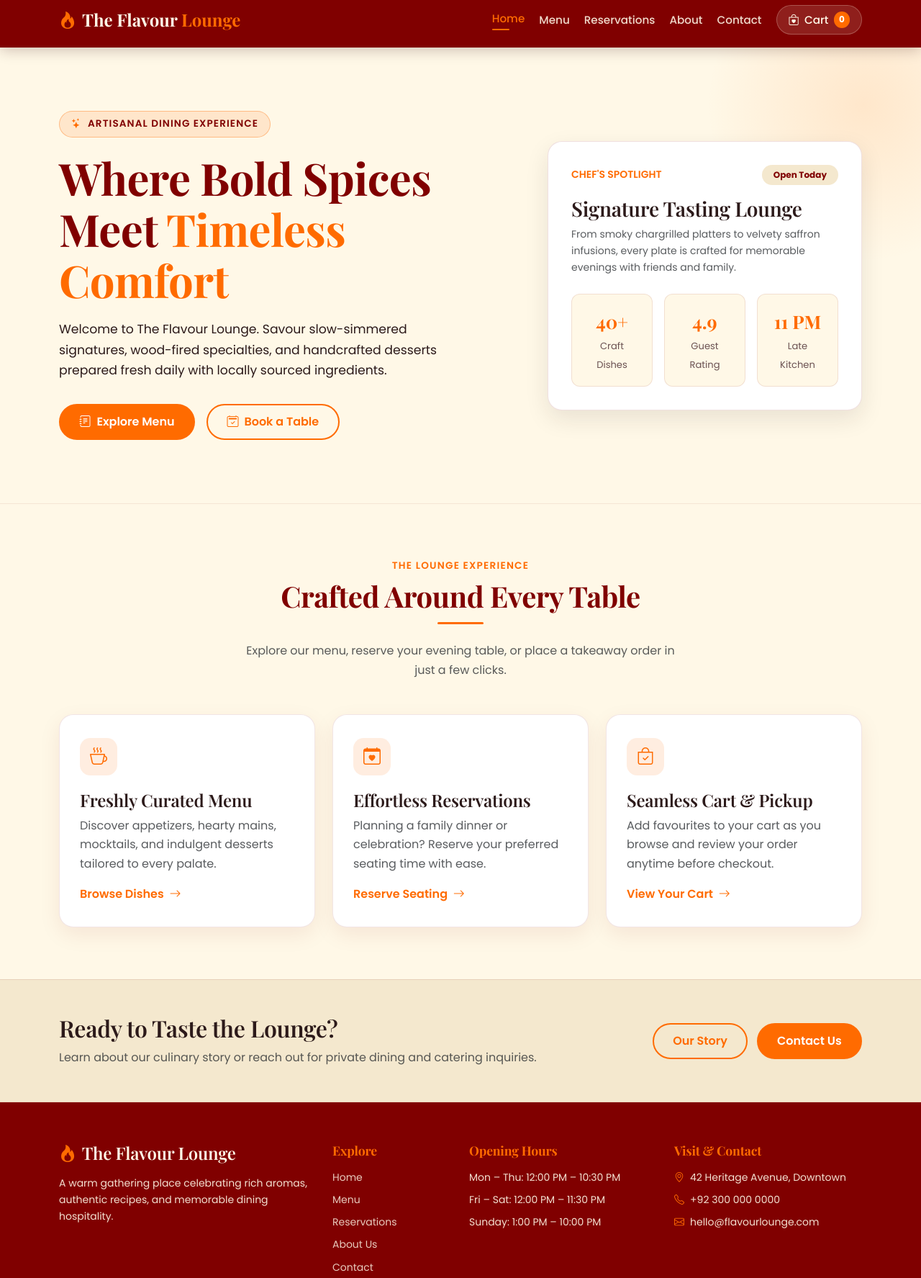
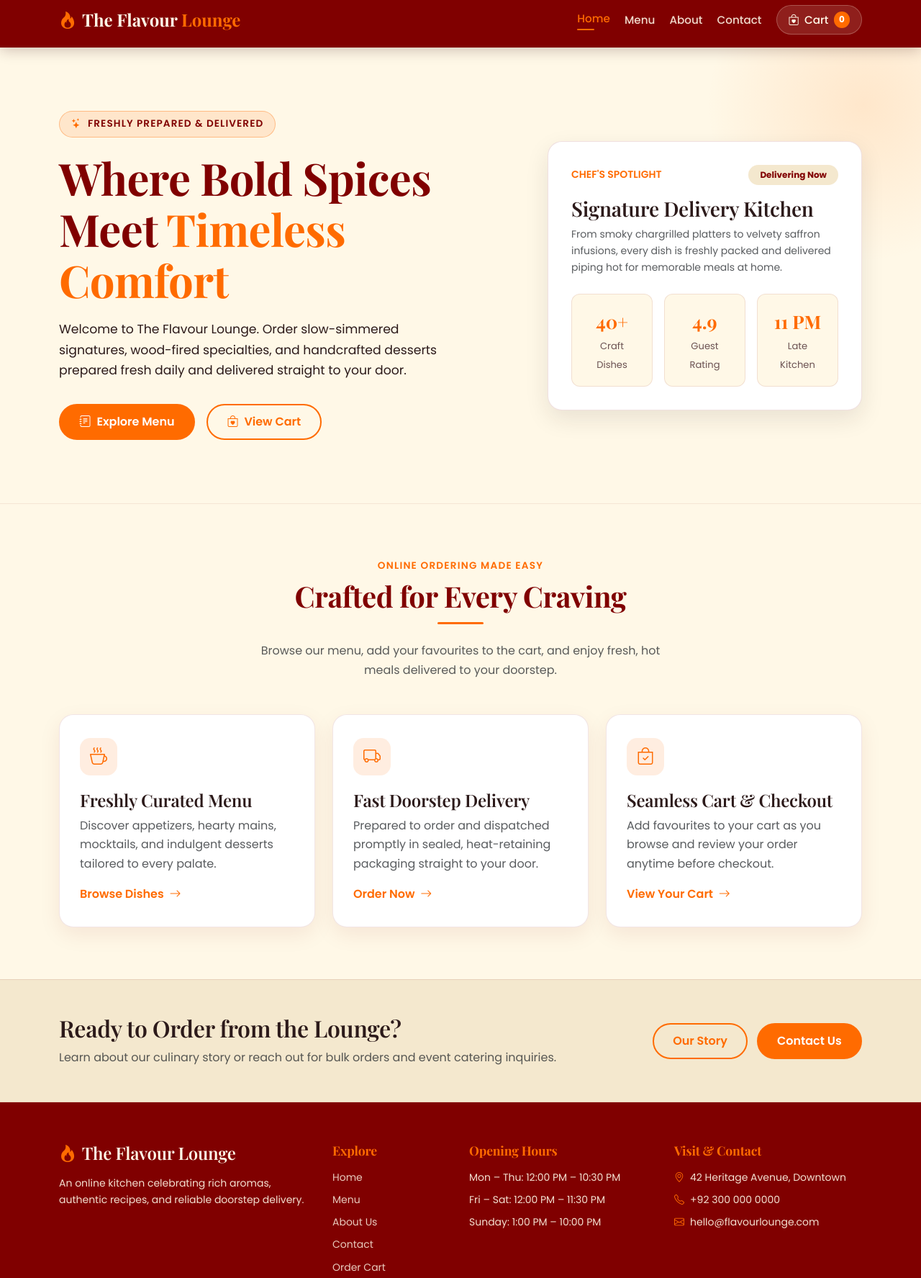
Before and after one commit to Awais-i263271/SE-B_Group-11_The-Flavour-Lounge, a plain HTML site: page index.html in a window 1280 px wide. Shown: the part 11-1786 px from the top of the page at 72% size. Drawn offline with nearby package versions, Linux system fonts and the light colour scheme.

Commit message:
Update index.html

```diff
--- a/index.html
+++ b/index.html
@@ -3,8 +3,8 @@
 <head>
   <meta charset="UTF-8">
   <meta name="viewport" content="width=device-width, initial-scale=1.0">
-  <meta name="description" content="The Flavour Lounge — Handcrafted culinary classics, warm hospitality, and effortless online ordering.">
-  <title>The Flavour Lounge | Fine Dining &amp; Culinary Craft</title>
+  <meta name="description" content="The Flavour Lounge — Online food ordering and fast doorstep delivery of handcrafted culinary classics.">
+  <title>The Flavour Lounge | Online Food Ordering &amp; Delivery</title>
 
   <!-- Google Fonts: Playfair Display & Poppins -->
   <link rel="preconnect" href="https://fonts.googleapis.com">
@@ -50,9 +50,6 @@
               <a class="nav-link" href="pages/menu.html">Menu</a>
             </li>
             <li class="nav-item">
-              <a class="nav-link" href="pages/reservations.html">Reservations</a>
-            </li>
-            <li class="nav-item">
               <a class="nav-link" href="pages/about.html">About</a>
             </li>
             <li class="nav-item">
@@ -79,21 +76,21 @@
           <div class="col-lg-7">
             <span class="hero-eyebrow">
               <i class="bi bi-stars me-1 text-orange" aria-hidden="true"></i>
-              Artisanal Dining Experience
+              Freshly Prepared &amp; Delivered
             </span>
             <h1 class="hero-title">
               Where Bold Spices Meet <span>Timeless Comfort</span>
             </h1>
             <p class="hero-subtitle">
-              Welcome to The Flavour Lounge. Savour slow-simmered signatures, wood-fired specialties,
-              and handcrafted desserts prepared fresh daily with locally sourced ingredients.
+              Welcome to The Flavour Lounge. Order slow-simmered signatures, wood-fired specialties,
+              and handcrafted desserts prepared fresh daily and delivered straight to your door.
             </p>
             <div class="d-flex flex-wrap gap-3">
               <a href="pages/menu.html" class="btn btn-flavour-primary">
                 <i class="bi bi-journal-text me-2" aria-hidden="true"></i>Explore Menu
               </a>
-              <a href="pages/reservations.html" class="btn btn-flavour-outline">
-                <i class="bi bi-calendar2-check me-2" aria-hidden="true"></i>Book a Table
+              <a href="pages/cart.html" class="btn btn-flavour-outline">
+                <i class="bi bi-bag-heart me-2" aria-hidden="true"></i>View Cart
               </a>
             </div>
           </div>
@@ -102,12 +99,12 @@
             <div class="hero-showcase-card">
               <div class="d-flex align-items-center justify-content-between mb-3">
                 <span class="text-uppercase small fw-semibold text-orange">Chef's Spotlight</span>
-                <span class="badge rounded-pill bg-cream-dark text-maroon px-3 py-2">Open Today</span>
+                <span class="badge rounded-pill bg-cream-dark text-maroon px-3 py-2">Delivering Now</span>
               </div>
-              <h2 class="h3 mb-2">Signature Tasting Lounge</h2>
+              <h2 class="h3 mb-2">Signature Delivery Kitchen</h2>
               <p class="small text-muted mb-4">
-                From smoky chargrilled platters to velvety saffron infusions, every plate is crafted
-                for memorable evenings with friends and family.
+                From smoky chargrilled platters to velvety saffron infusions, every dish is freshly
+                packed and delivered piping hot for memorable meals at home.
               </p>
               <div class="row g-3">
                 <div class="col-4">
@@ -139,11 +136,11 @@
     <section class="section-padding">
       <div class="container">
         <div class="text-center mb-5">
-          <span class="section-eyebrow">The Lounge Experience</span>
-          <h2 class="section-heading">Crafted Around Every Table</h2>
+          <span class="section-eyebrow">Online Ordering Made Easy</span>
+          <h2 class="section-heading">Crafted for Every Craving</h2>
           <div class="section-divider"></div>
           <p class="text-muted mx-auto" style="max-width: 38rem;">
-            Explore our menu, reserve your evening table, or place a takeaway order in just a few clicks.
+            Browse our menu, add your favourites to the cart, and enjoy fresh, hot meals delivered to your doorstep.
           </p>
         </div>
 
@@ -166,14 +163,14 @@
           <div class="col-md-4">
             <article class="feature-card">
               <div class="feature-icon">
-                <i class="bi bi-calendar-heart" aria-hidden="true"></i>
+                <i class="bi bi-truck" aria-hidden="true"></i>
               </div>
-              <h3 class="h4 mb-2">Effortless Reservations</h3>
+              <h3 class="h4 mb-2">Fast Doorstep Delivery</h3>
               <p class="text-muted mb-3">
-                Planning a family dinner or celebration? Reserve your preferred seating time with ease.
+                Prepared to order and dispatched promptly in sealed, heat-retaining packaging straight to your door.
               </p>
-              <a href="pages/reservations.html" class="fw-semibold text-orange text-decoration-none">
-                Reserve Seating <i class="bi bi-arrow-right ms-1" aria-hidden="true"></i>
+              <a href="pages/menu.html" class="fw-semibold text-orange text-decoration-none">
+                Order Now <i class="bi bi-arrow-right ms-1" aria-hidden="true"></i>
               </a>
             </article>
           </div>
@@ -183,7 +180,7 @@
               <div class="feature-icon">
                 <i class="bi bi-bag-check" aria-hidden="true"></i>
               </div>
-              <h3 class="h4 mb-2">Seamless Cart &amp; Pickup</h3>
+              <h3 class="h4 mb-2">Seamless Cart &amp; Checkout</h3>
               <p class="text-muted mb-3">
                 Add favourites to your cart as you browse and review your order anytime before checkout.
               </p>
@@ -201,9 +198,9 @@
       <div class="container">
         <div class="row align-items-center g-4">
           <div class="col-lg-8">
-            <h2 class="h2 mb-2">Ready to Taste the Lounge?</h2>
+            <h2 class="h2 mb-2">Ready to Order from the Lounge?</h2>
             <p class="mb-0 text-muted">
-              Learn about our culinary story or reach out for private dining and catering inquiries.
+              Learn about our culinary story or reach out for bulk orders and event catering inquiries.
             </p>
           </div>
           <div class="col-lg-4 text-lg-end">
@@ -224,8 +221,8 @@
             <i class="bi bi-fire text-orange me-2" aria-hidden="true"></i>The Flavour Lounge
           </h5>
           <p class="small mb-3">
-            A warm gathering place celebrating rich aromas, authentic recipes, and memorable dining
-            hospitality.
+            An online kitchen celebrating rich aromas, authentic recipes, and reliable doorstep
+            delivery.
           </p>
         </div>
 
@@ -234,7 +231,6 @@
           <ul class="list-unstyled small d-grid gap-2">
             <li><a href="index.html">Home</a></li>
             <li><a href="pages/menu.html">Menu</a></li>
-            <li><a href="pages/reservations.html">Reservations</a></li>
             <li><a href="pages/about.html">About Us</a></li>
             <li><a href="pages/contact.html">Contact</a></li>
             <li><a href="pages/cart.html">Order Cart</a></li>
```
